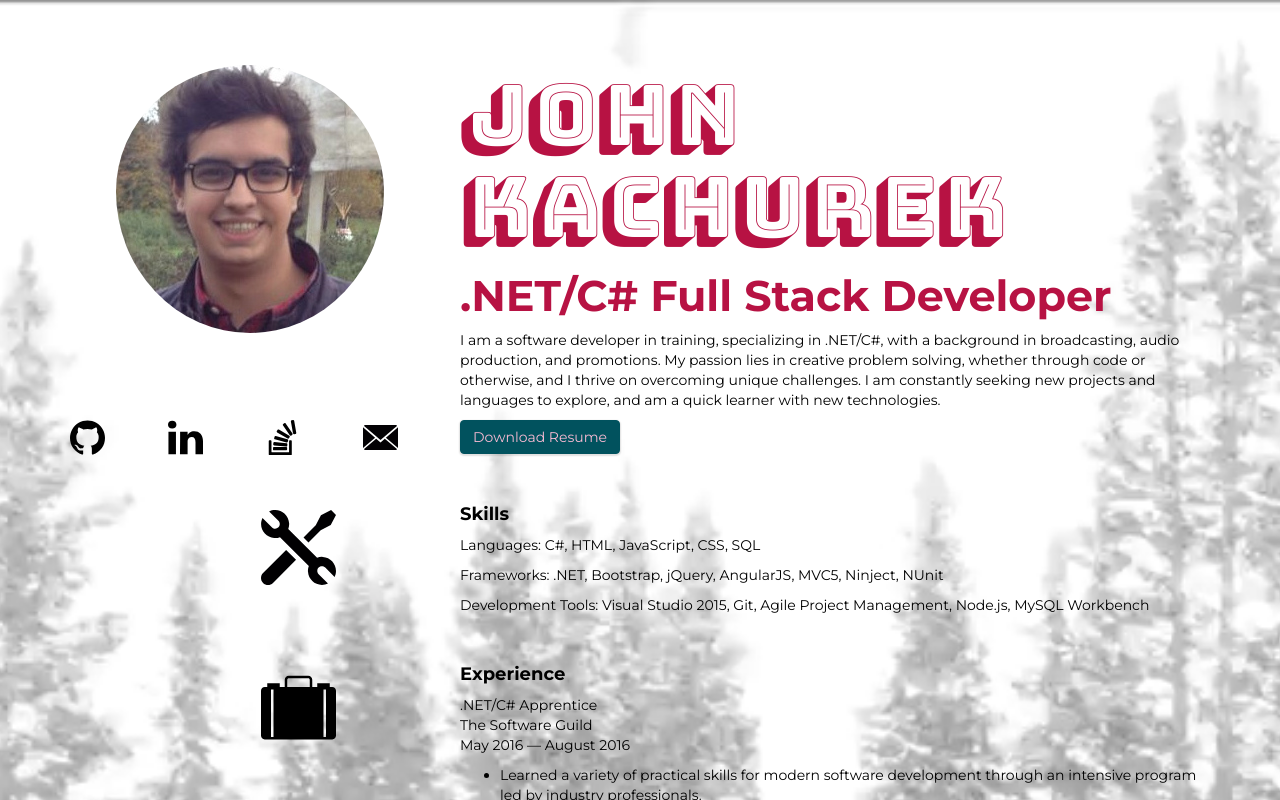
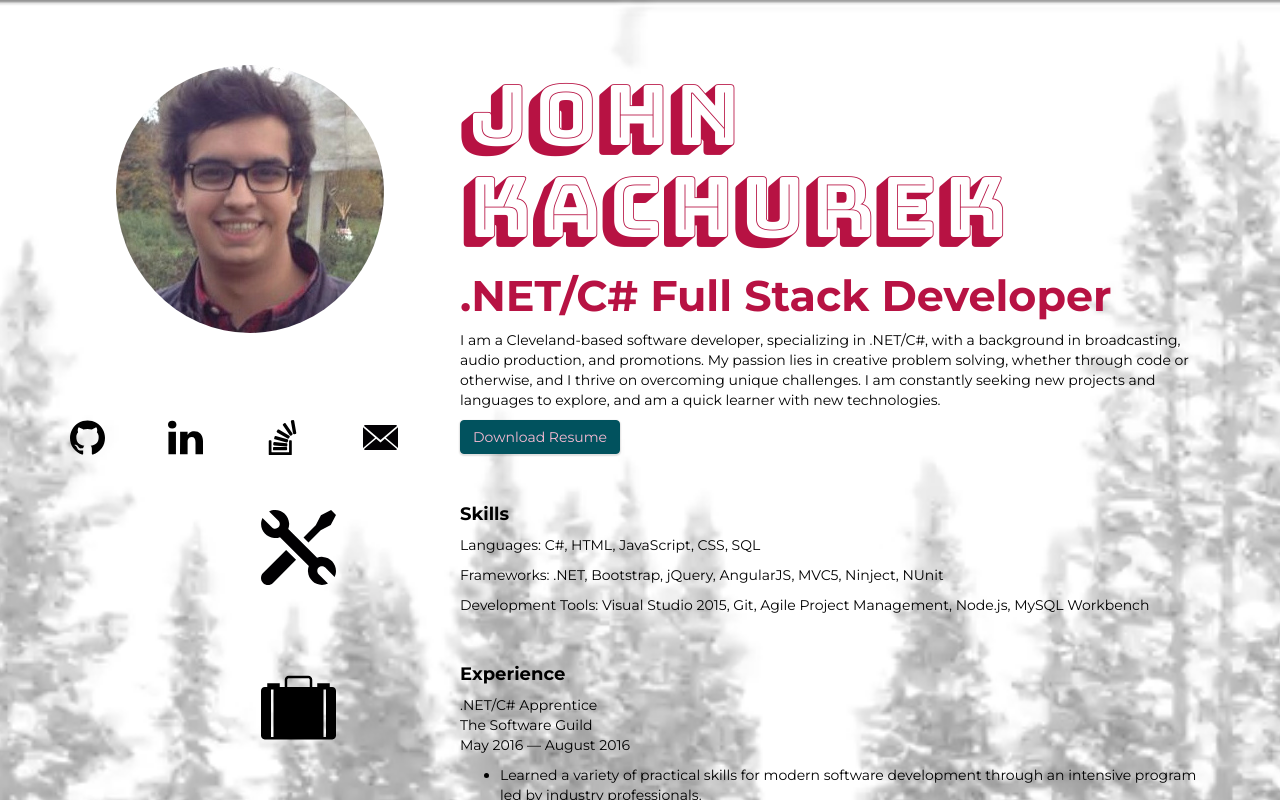
Before and after one commit to jkachurek/jkachurek.github.io, a plain HTML site: page index.html in a window 1280 px wide. Shown: the top 800 px of the page. Drawn offline with Linux system fonts and the light colour scheme.

Commit message:
updated bio

```diff
--- a/index.html
+++ b/index.html
@@ -22,7 +22,7 @@
                 <h1 class="font-display" id="nameTitle">John Kachurek</h1>
                 <h3 class="font-montserrat-bold" id="subtitle">.NET/C# Full Stack Developer</h3>
                 <p>
-                    I am a software developer in training, specializing in .NET/C#,
+                    I am a Cleveland-based software developer, specializing in .NET/C#,
                     with a background in broadcasting, audio production, and promotions.
                     My passion lies in creative problem solving, whether through code or
                     otherwise, and I thrive on overcoming unique challenges. I am
```
